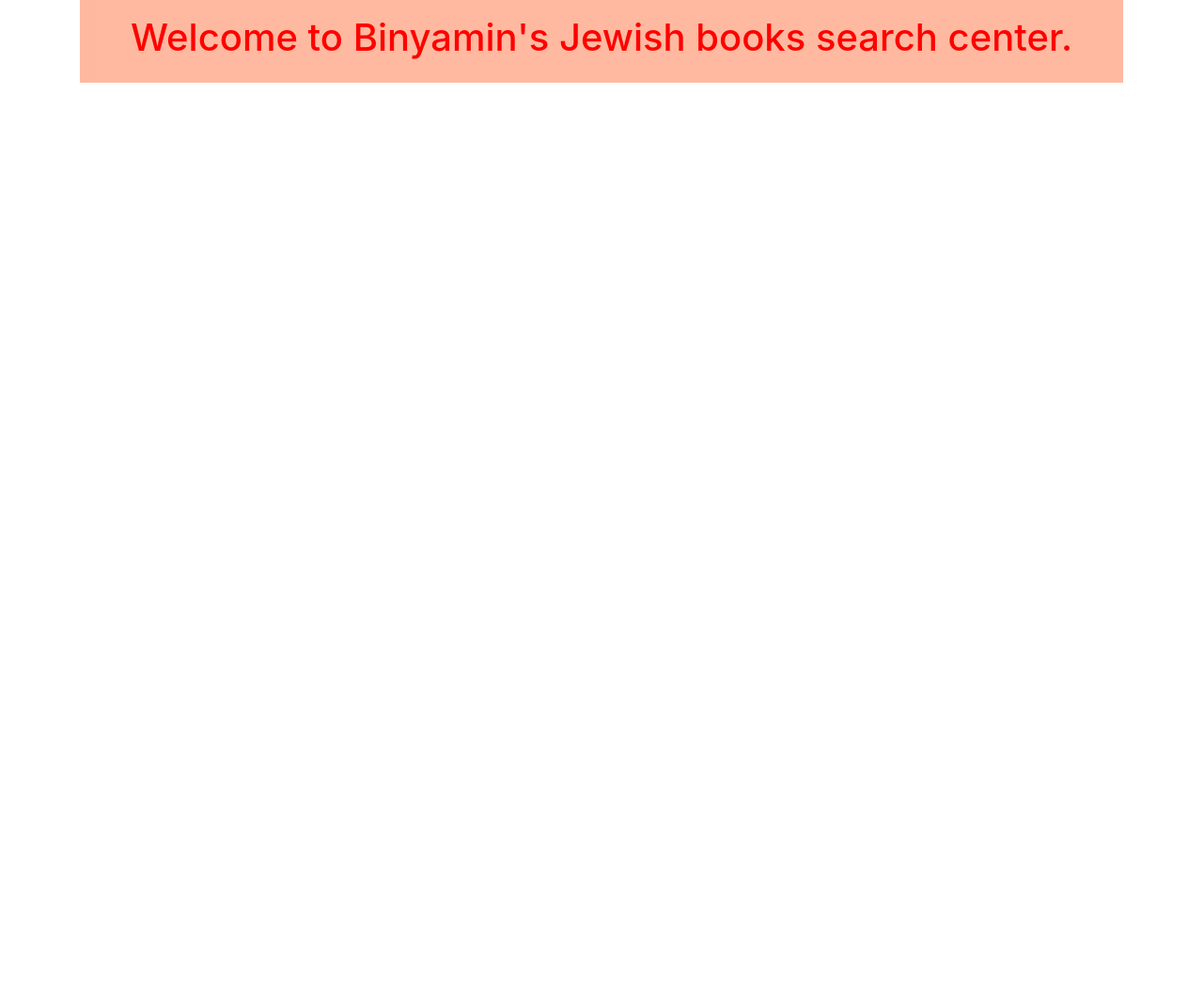
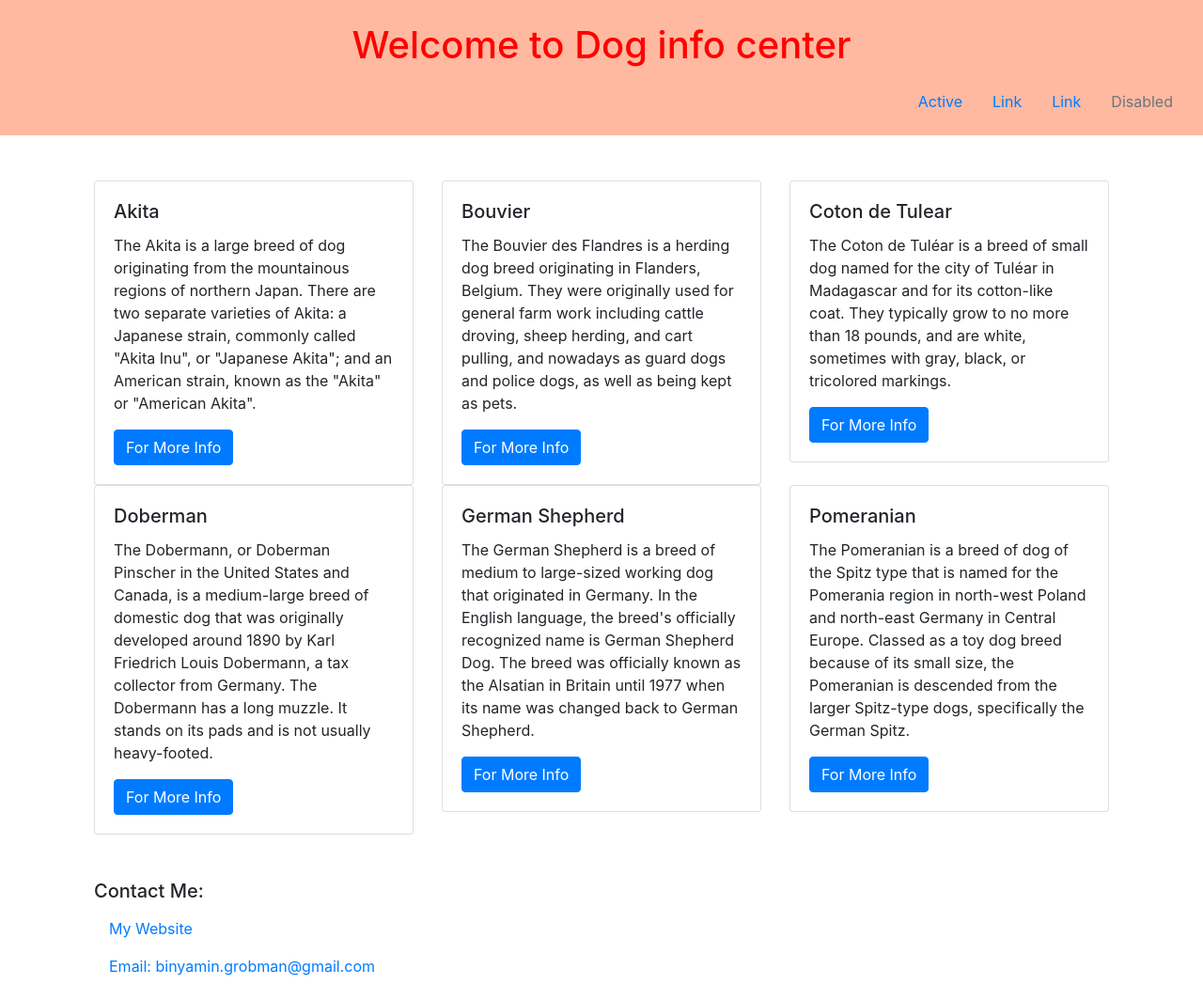
Before and after one commit to bgrobman/dog-api, a plain HTML site: page home.html in a window 1280 px wide. Shown: the whole page at 94% size. Before the commit the page ends 800 px from the top, so only its background shows below. Drawn offline with nearby package versions, Linux system fonts and the light colour scheme; no server answers.

Commit message:
changed name restarting dog api project

```diff
--- a/app.js
+++ b/app.js
@@ -0,0 +1,43 @@
+
+const card = document.querySelectorAll('.card');
+const cardTitle = document.querySelectorAll('.card-title');
+const search = document.getElementById('search');
+function getData(url){
+return  fetch(url)
+       .then(res => res.json())
+       .catch((err) => {
+         console.log(err);
+       });
+}
+
+function generateOptions(data) {
+var html = '<select>' ;
+  var  op =  $.each(data,function( key, value ) {
+      html += '<option value=' + value +'>' + value +'</option>';
+  })
+ search.innerHTML =  html  + '</select>';
+}
+
+ for(let i = 0; i <card.length; i +=1 ){
+  var url = `https://dog.ceo/api/breed/${cardTitle[i].textContent.toLowerCase().replace(/\s+/g, '')}/images/random`;
+  getData(url)
+         .then(data => data.message)
+         .then( (data) => {
+          var img = document.createElement('div');
+          img.innerHTML = (`<img class="card-img-top" src='${data}' alt="Image of the dog">`);
+          card[i].prepend(img);
+         });
+ }
+
+getData('https://dog.ceo/api/breeds/list')
+.then(data => generateOptions(data.message));
+
+
+
+  getData(`https://dog.ceo/api/breed/${$('select').val()}/images/random`)
+  .then(data => data.message)
+  .then(data => {
+   var img = document.createElement('div');
+   img.innerHTML = `<img src='${data}' alt="random img of selected dog">`;
+   $('#search').html(img);
+  });
--- a/home.html
+++ b/home.html
@@ -8,22 +8,140 @@
      <link rel="stylesheet" href="https://stackpath.bootstrapcdn.com/bootstrap/4.2.1/css/bootstrap.min.css" integrity="sha384-GJzZqFGwb1QTTN6wy59ffF1BuGJpLSa9DkKMp0DgiMDm4iYMj70gZWKYbI706tWS" crossorigin="anonymous">
      <link rel="stylesheet" href="main.css">
   </head>
-  <body>
-    <div class="container">
-      <!-- Content here -->
-      <header class="header p-3 text-center">
-       <h1 class=" text-center">Welcome to Binyamin's Jewish books search center.</h1>
-      </header>
+  <body class="">
+    <header class="header p-3 text-center">
+      <h1 class="p-2 text-center">Welcome to Dog info center</h1>
+      <ul class="nav justify-content-end">
+       <li class="nav-item">
+         <a class="nav-link active" href="#">Active</a>
+       </li>
+       <li class="nav-item">
+         <a class="nav-link" href="#">Link</a>
+       </li>
+       <li class="nav-item">
+         <a class="nav-link" href="#">Link</a>
+       </li>
+       <li class="nav-item">
+         <a class="nav-link disabled" href="#">Disabled</a>
+       </li>
+     </ul>
+   </header>
+   <div id="head" class="container">
+
+
+       <div class="container mt-5">
+         <div class="row">
+           <div class="col-lg-4">
+           <div class="card" >
+            <!-- <img class="card-img-top"  src=".../100px180/"  alt="Card image cap"> -->
+            <div class="card-body">
+              <h5 class="card-title">Akita</h5>
+              <p class="card-text">The Akita is a large breed of dog originating from the mountainous regions of northern Japan. There are two separate varieties of Akita: a Japanese strain, commonly called "Akita Inu", or "Japanese Akita"; and an American strain, known as the "Akita" or "American Akita".</p>
+              <a href="https://en.wikipedia.org/wiki/Akita_(dog)" class="btn btn-primary" target="_blank">For More Info</a>
+            </div>
+          </div>
+        </div>
+
+           <div class="col-lg-4">
+            <div class="card">
+             <!-- <img class="card-img-top" src=".../100px180/" alt="Card image cap"> -->
+             <div class="card-body">
+               <h5 class="card-title">Bouvier</h5>
+               <p class="card-text">The Bouvier des Flandres is a herding dog breed originating in Flanders, Belgium. They were originally used for general farm work including cattle droving, sheep herding, and cart pulling, and nowadays as guard dogs and police dogs, as well as being kept as pets.</p>
+               <a href="https://en.wikipedia.org/wiki/Bouvier_des_Flandres" class="btn btn-primary" target="_blank">For More Info</a>
+             </div>
+           </div>
+         </div>
+
+          <div class="col-lg-4">
+           <div class="card">
+            <!-- <img class="card-img-top" src=".../100px180/" alt="Card image cap"> -->
+            <div class="card-body">
+              <h5 class="card-title">Coton de Tulear</h5>
+              <p class="card-text">The Coton de Tuléar is a breed of small dog named for the city of Tuléar in Madagascar and for its cotton-like coat. They typically grow to no more than 18 pounds, and are white, sometimes with gray, black, or tricolored markings.</p>
+              <a href="https://en.wikipedia.org/wiki/Coton_de_Tulear" class="btn btn-primary" target="_blank">For More Info</a>
+            </div>
+          </div>
+        </div>
+
+          <div class="col-lg-4">
+          <div class="card">
+           <!-- <img class="card-img-top" src=".../100px180/" alt="Card image cap"> -->
+           <div class="card-body">
+             <h5 class="card-title">Doberman</h5>
+             <p class="card-text">The Dobermann, or Doberman Pinscher in the United States and Canada, is a medium-large breed of domestic dog that was originally developed around 1890 by Karl Friedrich Louis Dobermann, a tax collector from Germany. The Dobermann has a long muzzle. It stands on its pads and is not usually heavy-footed.</p>
+             <a href="https://en.wikipedia.org/wiki/Dobermann" class="btn btn-primary" target="_blank">For More Info</a>
+           </div>
+         </div>
+       </div>
+
+         <div class="col-lg-4">
+         <div class="card">
+          <!-- <img class="card-img-top" src=".../100px180/" alt="Card image cap"> -->
+          <div class="card-body">
+            <h5 class="card-title">German Shepherd</h5>
+            <p class="card-text">The German Shepherd is a breed of medium to large-sized working dog that originated in Germany. In the English language, the breed's officially recognized name is German Shepherd Dog. The breed was officially known as the Alsatian in Britain until 1977 when its name was changed back to German Shepherd.</p>
+            <a href="https://en.wikipedia.org/wiki/German_Shepherd" class="btn btn-primary" target="_blank">For More Info</a>
+          </div>
+        </div>
+      </div>
+
+        <div class="col-lg-4">
+        <div class="card">
+         <!-- <img class="card-img-top" src=".../100px180/" alt="Card image cap"> -->
+         <div class="card-body">
+           <h5 class="card-title">Pomeranian</h5>
+           <p class="card-text">The Pomeranian is a breed of dog of the Spitz type that is named for the Pomerania region in north-west Poland and north-east Germany in Central Europe. Classed as a toy dog breed because of its small size, the Pomeranian is descended from the larger Spitz-type dogs, specifically the German Spitz.</p>
+           <a href="https://en.wikipedia.org/wiki/Pomeranian_(dog)" class="btn btn-primary" target="_blank">For More Info</a>
+         </div>
+       </div>
+     </div>
+   </div><!-- /end row -->
+ </div><!-- /end container -->
+
+<!-- search bar  -->
+<div class=" m-5 container" id="search">
+</div>
+<!-- /searh bar  -->
+
+<!-- footer -->
+    <div class="container mt-3 mb-3">
+      <div class="row">
+        <div class="col-md-8 order-m-last">
+          <h5>Contact Me:</h5>
+          <ul class="nav flex-column">
+            <li class="nav-item">
+              <a class="nav-link" href="https://bgrobman.github.io/my-javascript.github.io/"  target="_blank">My Website</a>
+            </li>
+            <li class="nav-item">
+              <a class="nav-link active" href="mailto:binyamin.grobman@gmail.com">Email: binyamin.grobman@gmail.com</a>
+            </li>
+            <!-- <li class="nav-item">
+              <p>Phone:0548452883</p>
+            </li>
+            <li class="nav-item">
+             <p>Address:34 Abarbanel Jerusalem Israel</p> -->
+            </li>
+          </ul>
+        </div>
+      </div>
+    </div><!--/end footer-->
+
+
+ </div><!--/main container  -->
 
 
 
 
-    </div><!-- /container div ends here  -->
 
 
+
+
+<!-- link tags  -->
     <script src="app.js"></script>
     <script src="https://code.jquery.com/jquery-3.3.1.slim.min.js" integrity="sha384-q8i/X+965DzO0rT7abK41JStQIAqVgRVzpbzo5smXKp4YfRvH+8abtTE1Pi6jizo" crossorigin="anonymous"></script>
     <script src="https://cdnjs.cloudflare.com/ajax/libs/popper.js/1.14.6/umd/popper.min.js" integrity="sha384-wHAiFfRlMFy6i5SRaxvfOCifBUQy1xHdJ/yoi7FRNXMRBu5WHdZYu1hA6ZOblgut" crossorigin="anonymous"></script>
     <script src="https://stackpath.bootstrapcdn.com/bootstrap/4.2.1/js/bootstrap.min.js" integrity="sha384-B0UglyR+jN6CkvvICOB2joaf5I4l3gm9GU6Hc1og6Ls7i6U/mkkaduKaBhlAXv9k" crossorigin="anonymous"></script>
+
   </body>
 </html>
```
